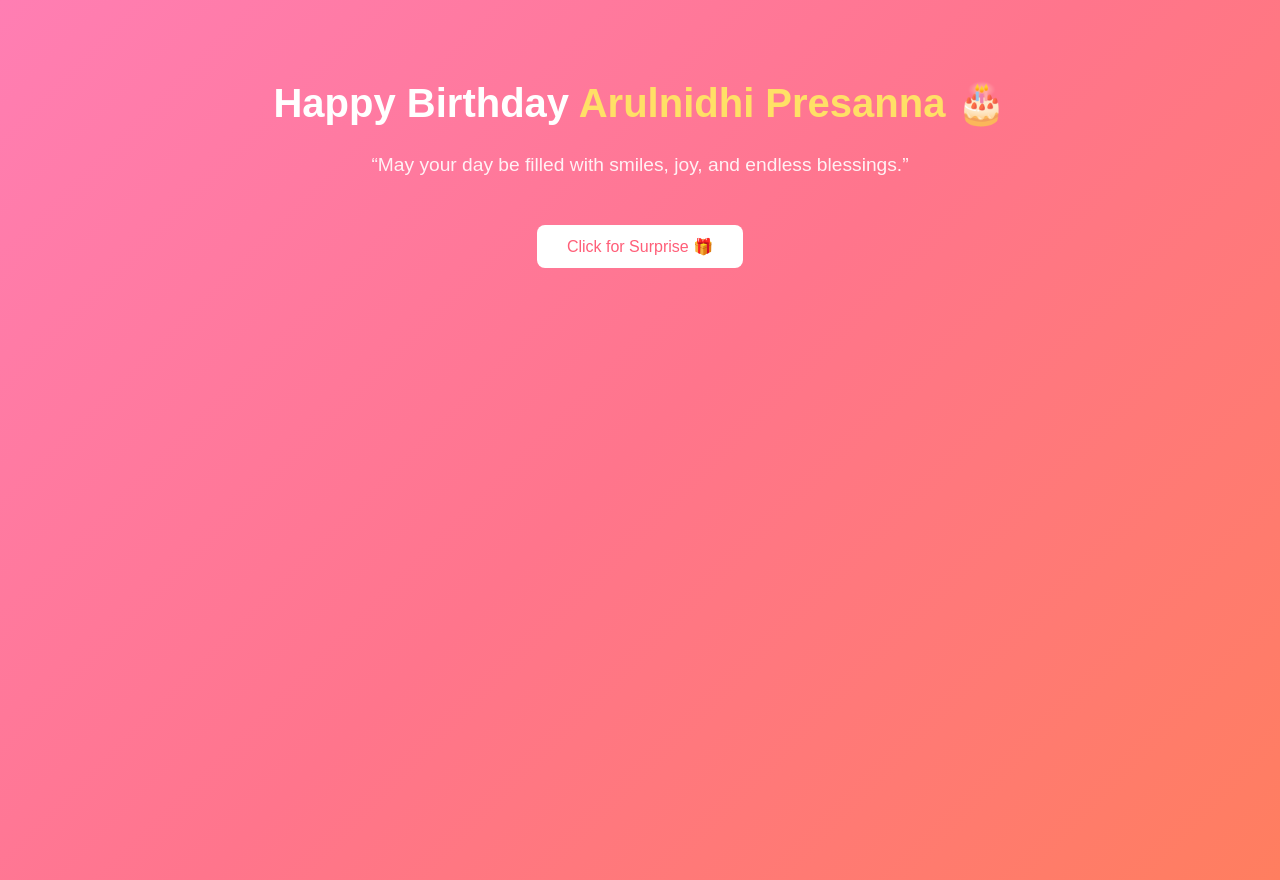
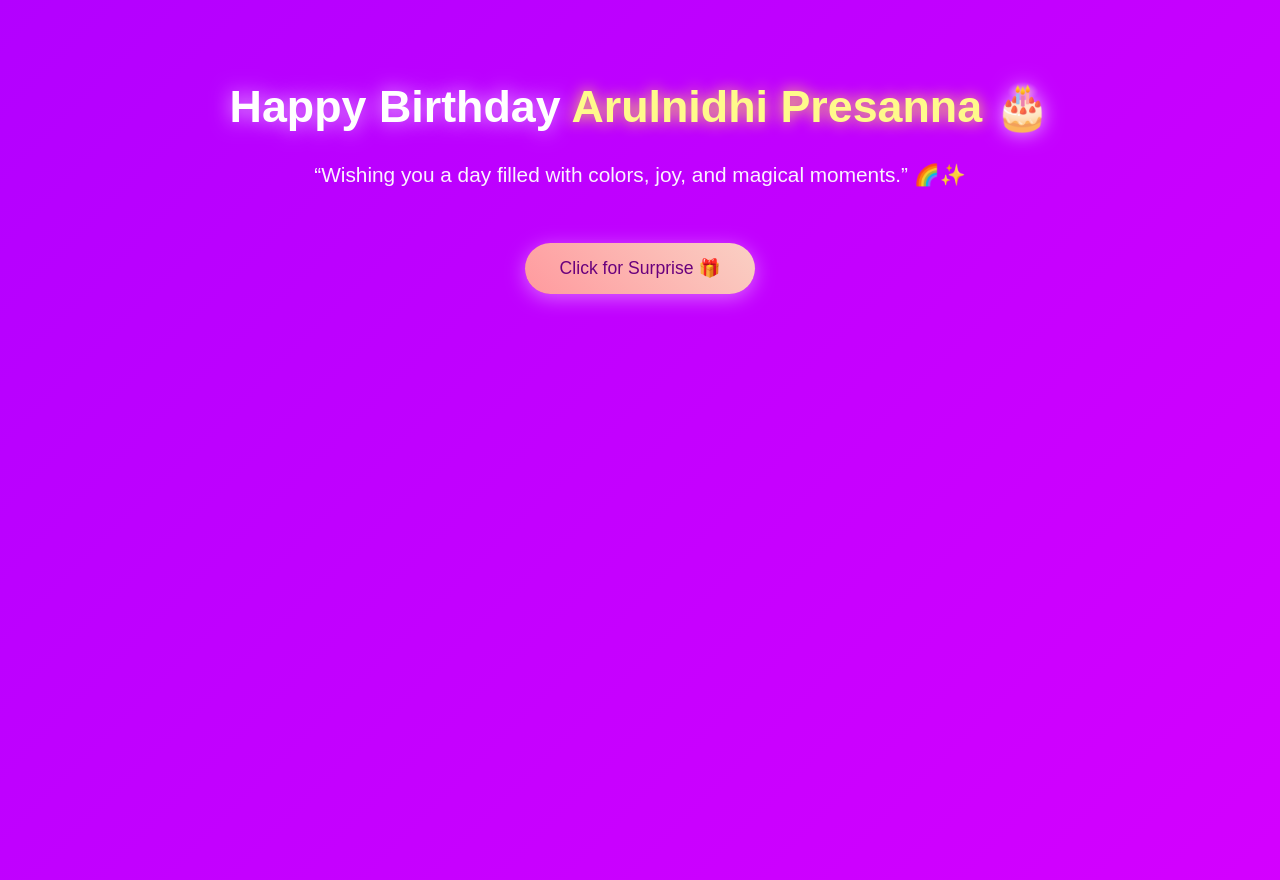
Before and after one commit to Ramakrishnasaratha/Arulnidhi-Presanna-1, a plain HTML site: page index.html in a window 1280 px wide. Drawn offline with Linux system fonts and the light colour scheme.

Commit message:
update code

```diff
--- a/Style.css
+++ b/Style.css
@@ -1,54 +1,77 @@
+/* Background Animated Gradient */
 body {
     margin: 0;
     padding: 0;
-    background: linear-gradient(135deg, #ff7eb3, #ff758c, #ff7e5f);
+    height: 100vh;
     font-family: 'Poppins', sans-serif;
     color: #fff;
     text-align: center;
-    height: 100vh;
+    background: linear-gradient(135deg, #7f00ff, #e100ff);
+    background-size: 300% 300%;
+    animation: bgAnim 10s ease infinite;
+}
+
+@keyframes bgAnim {
+    0% { background-position: 0% 50%; }
+    50% { background-position: 100% 50%; }
+    100% { background-position: 0% 50%; }
 }
 
 .container {
     margin-top: 80px;
 }
 
+/* Title Glow Effect */
 .title {
-    font-size: 2.5rem;
-    font-weight: 700;
+    font-size: 2.8rem;
+    font-weight: 800;
+    text-shadow: 0 0 20px rgba(255, 255, 255, 0.7);
 }
 
 .title span {
-    color: #ffe066;
+    color: #fffa8b;
+    text-shadow: 0 0 15px #ffea52;
 }
 
 .quote {
-    font-size: 1.2rem;
+    font-size: 1.3rem;
     margin-top: 10px;
+    opacity: 0.95;
+}
+
+/* Button Style */
+#wishBtn {
+    margin-top: 35px;
+    padding: 15px 35px;
+    background: linear-gradient(45deg, #ff9a9e, #fad0c4);
+    border: none;
+    color: #6a007d;
+    border-radius: 50px;
+    font-size: 1.1rem;
+    cursor: pointer;
+    box-shadow: 0 4px 20px rgba(255, 255, 255, 0.4);
+    transition: 0.4s;
+}
+
+#wishBtn:hover {
+    transform: scale(1.1);
     opacity: 0.9;
 }
 
-#wishBtn {
-    margin-top: 30px;
-    padding: 12px 30px;
-    background: #fff;
-    color: #ff5e78;
-    border: none;
-    border-radius: 8px;
-    font-size: 1rem;
-    cursor: pointer;
-    transition: 0.3s;
-}
-
-#wishBtn:hover {
-    background: #ffe9f0;
-}
-
+/* Surprise Text */
 #surprise {
     margin-top: 30px;
-    font-size: 1.4rem;
+    font-size: 1.5rem;
     display: none;
+    animation: fadeIn 1s ease-in-out;
 }
 
 .show {
     display: block !important;
 }
+
+/* Fade-in animation */
+@keyframes fadeIn {
+    from { opacity: 0; }
+    to { opacity: 1; }
+}
--- a/index.html
+++ b/index.html
@@ -12,13 +12,13 @@
         <h1 class="title">Happy Birthday <span>Arulnidhi Presanna</span> 🎂</h1>
 
         <p class="quote">
-            “May your day be filled with smiles, joy, and endless blessings.”
+            “Wishing you a day filled with colors, joy, and magical moments.” 🌈✨
         </p>
 
         <button id="wishBtn">Click for Surprise 🎁</button>
 
         <div id="surprise" class="hidden">
-            🎉✨ Wishing you a wonderful year ahead filled with love, success, and happiness! ✨🎉
+            ✨🎉 May your year sparkle with happiness, success, and unforgettable memories! 🎉✨
         </div>
     </div>
 
```
